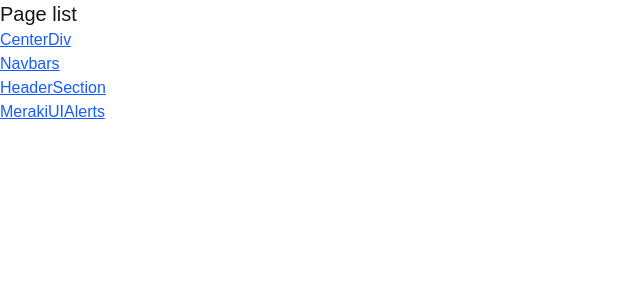
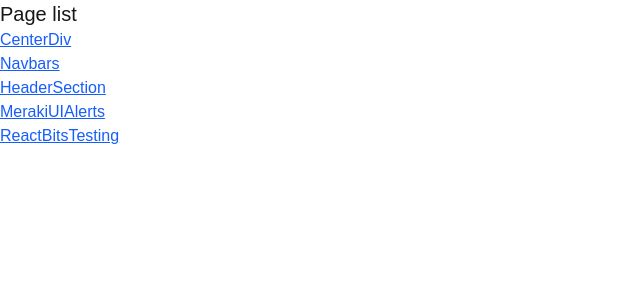
Before and after one commit to reece-davies/frontend-lab, a Next.js app: page / in a window 1280 px wide. Shown: the top 300 px of the page, without its empty margins (0-640 px from the left). Built offline with nearby package versions, Linux system fonts and the light colour scheme.

Commit message:
Added ReactBitsTesting page

```diff
--- /dev/null
+++ b/app/ReactBitsTesting/page.js
@@ -0,0 +1,8 @@
+
+export default function ReactBitsTesting() {
+  //flex flex-col items-center justify-center space-y-4 min-h-[60vh] border-2 border-dotted
+  return (
+    <div className="">
+    </div>
+  );
+}
--- a/app/page.js
+++ b/app/page.js
@@ -9,6 +9,7 @@ export default function Home() {
         <li><Link className="text-blue-600 underline hover:text-blue-800" href="/Navbars">Navbars</Link></li>
         <li><Link className="text-blue-600 underline hover:text-blue-800" href="/HeaderSection">HeaderSection</Link></li>
         <li><Link className="text-blue-600 underline hover:text-blue-800" href="/MerakiUIAlerts">MerakiUIAlerts</Link></li>
+        <li><Link className="text-blue-600 underline hover:text-blue-800" href="/ReactBitsTesting">ReactBitsTesting</Link></li>
       </ul>
     </div>
   );
```
